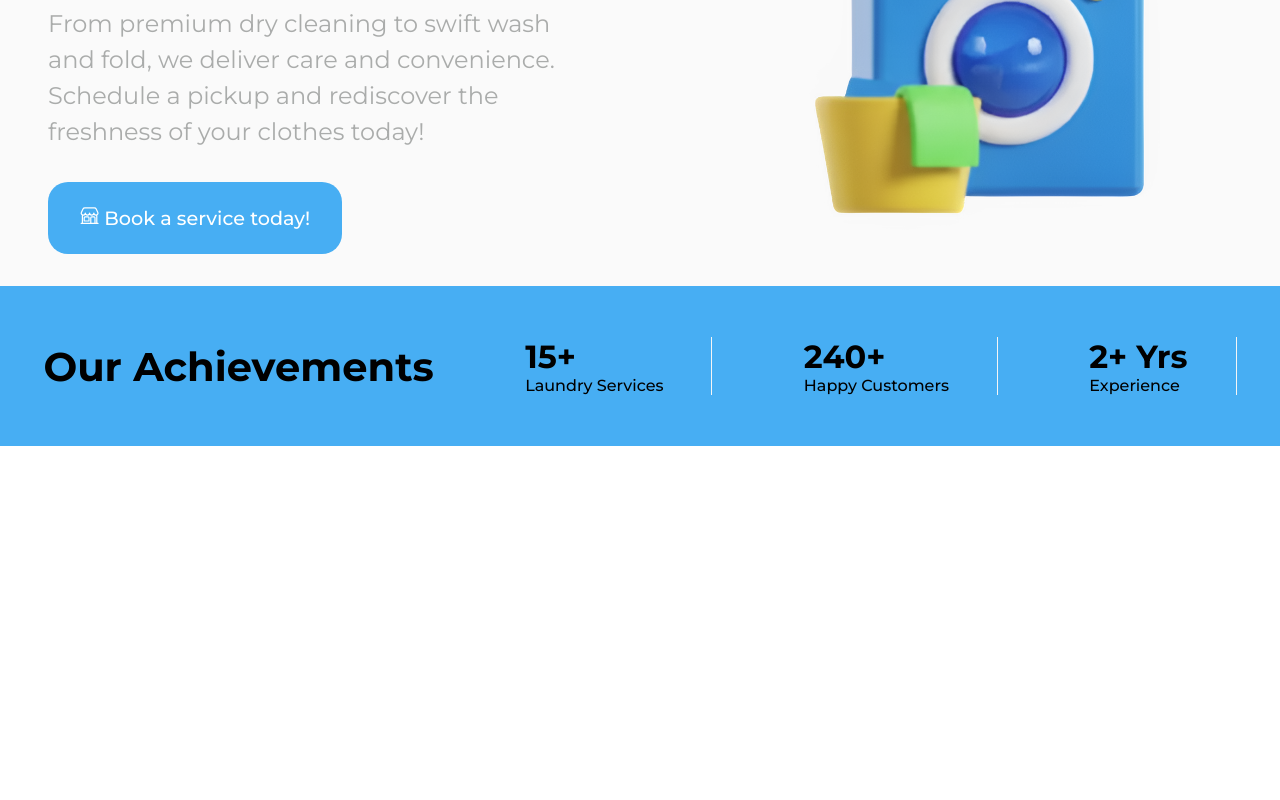
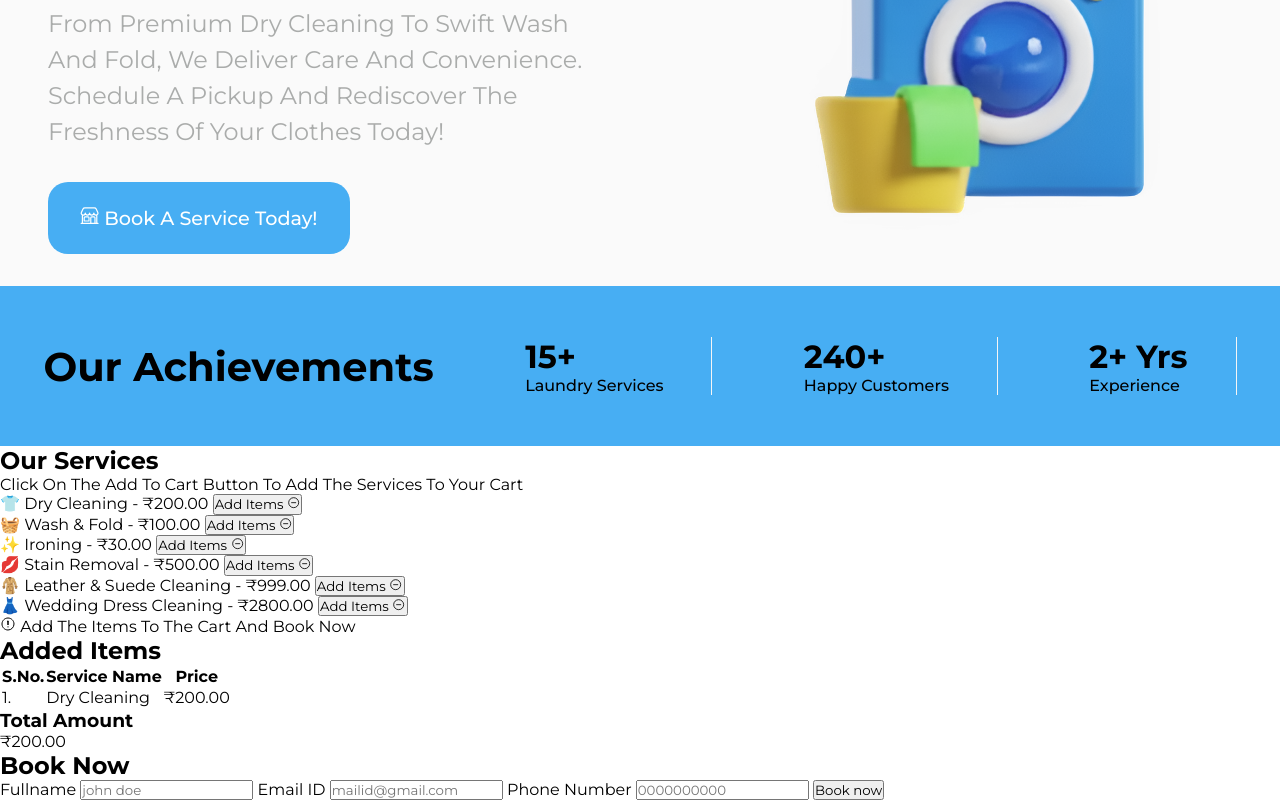
Before and after one commit to Fareed129/laundary-project, a plain HTML site: page index.html in a window 1280 px wide. Shown: the part 403-1203 px from the top of the page. Before the commit the page ends 849 px from the top, so only its background shows below. Drawn offline with nearby package versions, Linux system fonts and the light colour scheme.

Commit message:
service section structure created

```diff
--- a/index.html
+++ b/index.html
@@ -60,6 +60,79 @@
             </div>
         </div>
     </div>
+
+    <!-- Services Section -->
+
+    <div class="service-container">
+
+        <!-- left: service list -->
+        <div class="left-service">
+            <h2>Our Services</h2>
+            <p>Click on the Add to Cart Button to add the services to your cart</p>
+            <ul>
+                <li>
+                    👕 Dry Cleaning - <span>₹200.00</span>
+                    <button>Add Items <ion-icon name="remove-circle-outline"></ion-icon></button>
+                </li>
+                <li>
+                    🧺 Wash & Fold - <span>₹100.00</span>
+                    <button>Add Items <ion-icon name="remove-circle-outline"></ion-icon></button>
+                </li>
+                <li>
+                    ✨ ironing - <span>₹30.00</span>
+                    <button>Add Items <ion-icon name="remove-circle-outline"></ion-icon></button>
+                </li>
+                <li>
+                    💋 stain removal - <span>₹500.00</span>
+                    <button>Add Items <ion-icon name="remove-circle-outline"></ion-icon></button>
+                </li>
+                <li>
+                    🧥 leather & suede cleaning - <span>₹999.00</span>
+                    <button>Add Items <ion-icon name="remove-circle-outline"></ion-icon></button>
+                </li>
+                <li>
+                    👗 Wedding dress cleaning - <span>₹2800.00</span>
+                    <button>Add Items <ion-icon name="remove-circle-outline"></ion-icon></button>
+                </li>
+            </ul>
+            <ion-icon name="alert-circle-outline"></ion-icon> add the items to the cart and book now
+        </div>
+
+        <!-- right: add and booking section -->
+        <div class="right-service">
+            <div class="added-items">
+                <h2>Added items</h2>
+                <table>
+                    <tr>
+                        <th>S.No.</th>
+                        <th>Service Name</th>
+                        <th>Price</th>
+                    </tr>
+                    <tr>
+                        <td>1.</td>
+                        <td>Dry Cleaning</td>
+                        <td>&#8377;200.00</td>
+                    </tr>
+                </table>
+                <div class="total-amount">
+                    <h3>Total amount</h3>
+                    <p>&#8377;200.00</p>
+                </div>
+            </div>
+            <div class="booking-form">
+                <h2>book now</h2>
+                <form action="">
+                    <label for="fullname">fullname</label>
+                    <input type="text" id="fullname" name="fullname" placeholder="john doe">
+                    <label for="email">Email ID</label>
+                    <input type="email" name="email" id="email" placeholder="mailid@gmail.com">
+                    <label for="mobile">Phone Number</label>
+                    <input type="tel" id="mobile" name="mobile" placeholder="0000000000">
+                    <button type="submit">Book now</button>
+                </form>
+            </div>
+        </div>
+    </div>
 </body>
 
 </html>
--- a/vendors/style.css
+++ b/vendors/style.css
@@ -3,6 +3,9 @@
     padding: 0;
     box-sizing: border-box;
     font-family: "Montserrat";
+}
+body{
+    text-transform: capitalize;
 }
 
 :root {
```
